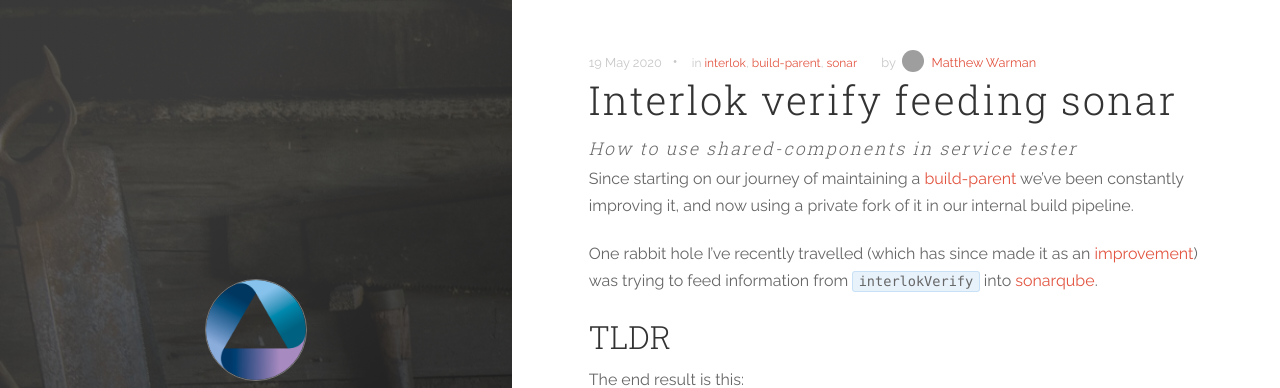
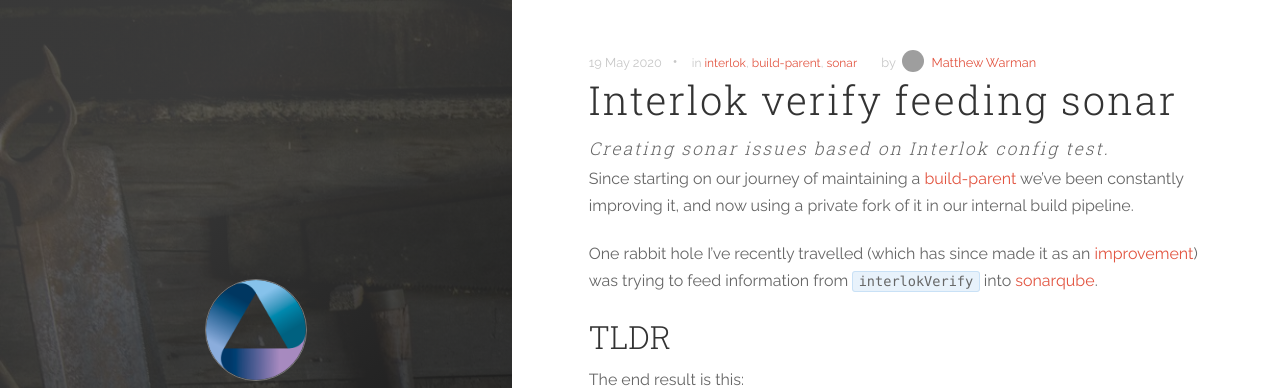
Before and after one commit to adaptris/adaptris.github.io, a Jekyll site: the page built from _posts/2020-05-19-interlok-verify-feeding-sonar.markdown, in a window 1280 px wide and 900 px high. Shown: the top 388 px of the window. Built offline with Jekyll 4.4.1, drawn with Linux system fonts in a browser that asks for light colours; nearby versions of some CDN libraries; grey boxes are pictures that could not be loaded.

Commit message:
description for interlokVerify feeding sonar

```diff
--- a/_posts/2020-05-19-interlok-verify-feeding-sonar.markdown
+++ b/_posts/2020-05-19-interlok-verify-feeding-sonar.markdown
@@ -1,6 +1,6 @@
 ---
 title:             "Interlok verify feeding sonar"
-description:       "How to use shared-components in service tester"
+description:       "Creating sonar issues based on Interlok config test."
 published:         true
 categories:        [interlok, build-parent, sonar]
 tags:              [interlok, build-parent, sonar]
```
